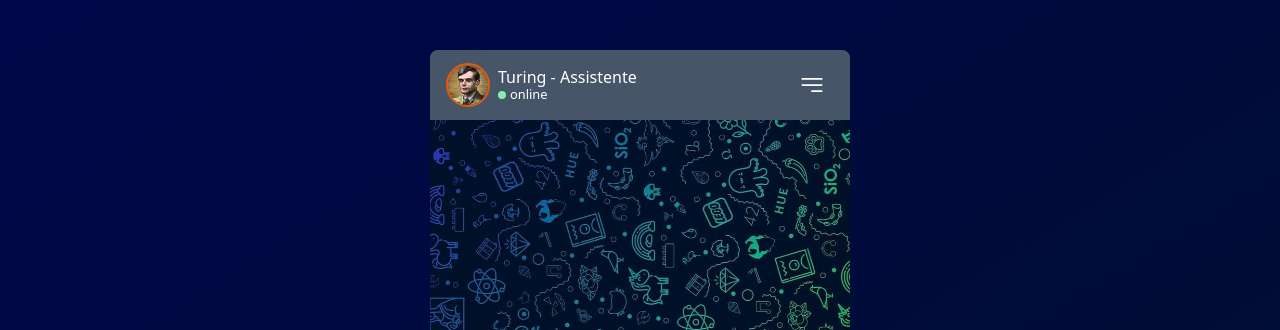
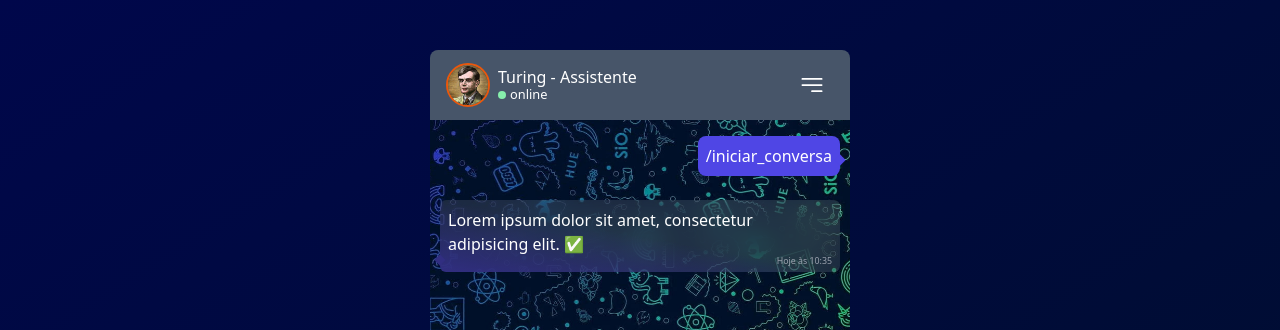
Before and after one commit to elielson-and/english-test-chatbot, a Vue app: page / in a window 1280 px wide. Shown: the top 330 px of the page. Built offline with nearby package versions, Linux system fonts and the light colour scheme.

Commit message:
add: adicionando banner e implementando baloes de mensagem

```diff
--- a/src/components/chat/ChatContainer.vue
+++ b/src/components/chat/ChatContainer.vue
@@ -1,16 +1,23 @@
 <script setup>
+import { ref } from 'vue';
+
 import ChatHeader from './ChatHeader.vue';
 import ChatFooter from './ChatFooter.vue';
 // Lottie
 import { Vue3Lottie } from 'vue3-lottie';
 import ChatAnimation from '../animations/chat.json';
+
+//Refs
+
+
 </script>
 <template>
     <div class="_chat_wrapper">
         <div class="_chat_container flex flex-col justify-between">
             <ChatHeader class="_chat_header" />
             <div class="_chat_content">
-                <div class="w-full h-full flex justify-center items-center">
+                <!-- Welcome message -->
+                <div v-if="false" class="w-full h-full flex justify-center items-center">
                     <div
                         class="w-2/3 py-3 backdrop-blur-sm bg-white/10 rounded-md text-center flex flex-col justify-center items-center ">
                         <Vue3Lottie :animationData="ChatAnimation" :width="110" :loop="true" />
@@ -19,7 +26,30 @@ import ChatAnimation from '../animations/chat.json';
                             embaixo. 👇</small>
                     </div>
                 </div>
+
                 <!-- renderização das mensagens -->
+
+                <!-- Mensagem do usuario -->
+                <div class="flex items-center flex-row-reverse my-4 ">
+                    <div class=" bg-indigo-600  p-2 rounded-lg mb-2 relative">
+                        <div>/iniciar_conversa </div>
+                        <div class="absolute right-0 top-1/2 transform translate-x-1/2 rotate-45 w-2 h-2 bg-indigo-600">
+                        </div>
+                    </div>
+                </div>
+
+                <!-- Mensagem turing -->
+                <div class="flex items-center my-4">
+                    <div
+                        class="bg-gradient-to-tr rounded-md from-indigo-900 via-transparent to-transparent backdrop-blur-lg bg-white/10 text-white p-2 pb-4 mb-2 relative z-10">
+                        <div>Lorem ipsum dolor sit amet, consectetur adipisicing elit. ✅</div>
+                        <div class="absolute left-0 bottom-2 transform -translate-x-1/2 rotate-45 w-2 h-2 bg-indigo-900 ">
+                        </div>
+                        <div class="absolute right-2 bottom-1 text-xxs text-gray-400">
+                            Hoje às 10:35
+                        </div>
+                    </div>
+                </div>
 
             </div>
             <ChatFooter class="_chat_footer" />
@@ -61,9 +91,10 @@ import ChatAnimation from '../animations/chat.json';
 ._chat_content {
     width: 100%;
     height: 80%;
-    padding: 0 4px;
+    padding: 0 10px;
     /* border: 1px solid red */
 }
+
 
 ._chat_footer {
     height: 10%;
--- a/tailwind.config.js
+++ b/tailwind.config.js
@@ -6,6 +6,9 @@ export default {
   ],
   theme: {
     extend: {},
+    fontSize: {
+      xxs: '0.55rem'
+    }
   },
   plugins: [],
 }
```
